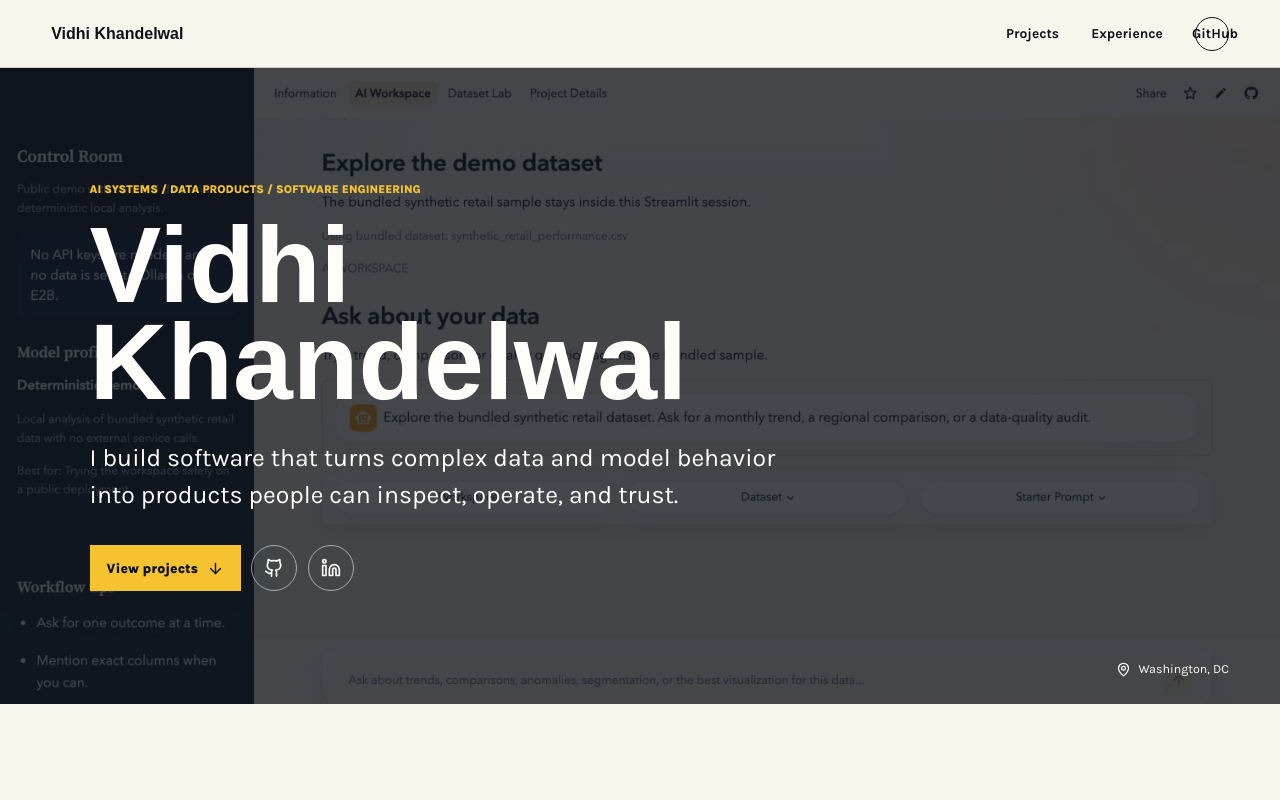
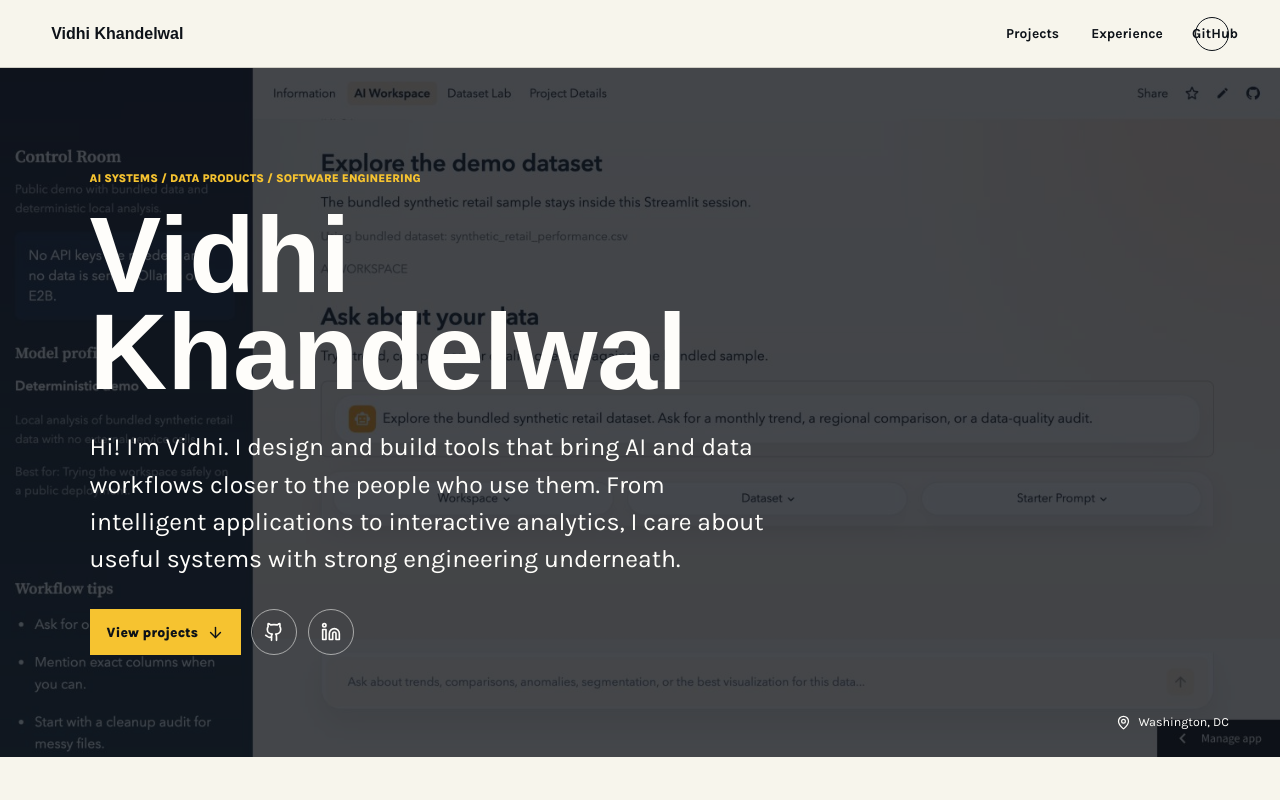
Before and after one commit to Vidhivk99/vidhi-khandelwal-portfolio, a Next.js app: page / in a window 1280 px wide. Shown: the top 800 px of the page. Built offline with nearby package versions, Linux system fonts and the light colour scheme; a web font is replaced by a local one.

Commit message:
Update portfolio introduction

```diff
--- a/app/page.tsx
+++ b/app/page.tsx
@@ -61,7 +61,7 @@ export default function Home() {
           <p className="eyebrow">AI systems / data products / software engineering</p>
           <h1 id="hero-title">Vidhi Khandelwal</h1>
           <p className="hero-intro">
-            I build software that turns complex data and model behavior into products people can inspect, operate, and trust.
+            Hi! I&apos;m Vidhi. I design and build tools that bring AI and data workflows closer to the people who use them. From intelligent applications to interactive analytics, I care about useful systems with strong engineering underneath.
           </p>
           <div className="hero-actions">
             <a className="solid-button" href="#projects">
```
